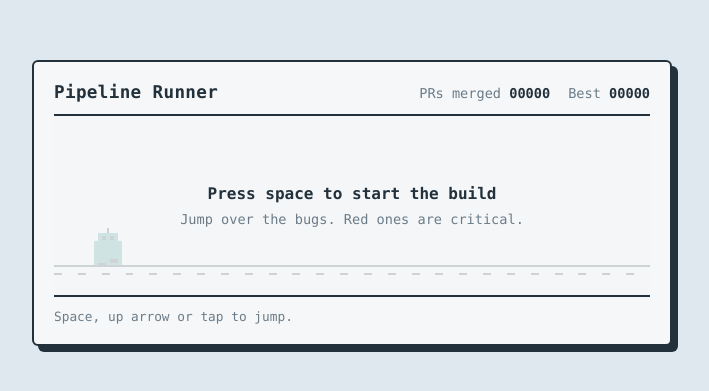
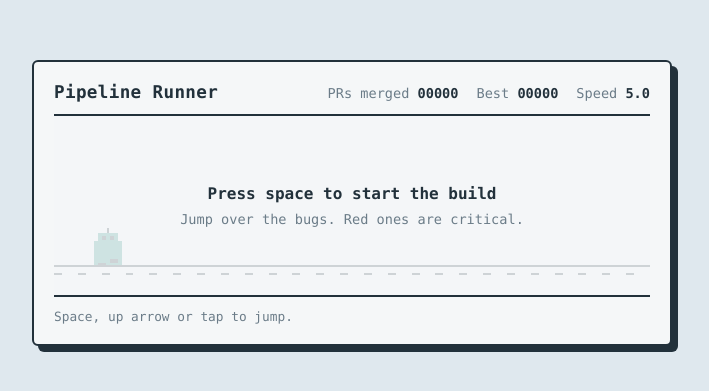
Before and after one commit to iammonny/pipeline-runner, a website with bundled scripts: page public/index.html in a window 1280 px wide. Shown: the part 197-588 px from the top of the page, without its empty margins (288-997 px from the left). Built offline with nearby package versions, Linux system fonts and the light colour scheme.

Commit message:
Show current game speed in the HUD (#1)

```diff
--- a/public/game.js
+++ b/public/game.js
@@ -8,6 +8,7 @@ const canvas = document.getElementById('game');
 const ctx = canvas.getContext('2d');
 const scoreEl = document.getElementById('score');
 const bestEl = document.getElementById('best');
+const speedEl = document.getElementById('speed');
 const overlay = document.getElementById('overlay');
 const overlayTitle = document.getElementById('overlay-title');
 const overlayHint = document.getElementById('overlay-hint');
@@ -66,6 +67,7 @@ function update() {
   score += speed / 10;
   groundOffset = (groundOffset + speed) % 24;
   scoreEl.textContent = formatScore(score);
+  speedEl.textContent = speed.toFixed(1);
   if (obstacles.some((o) => collides(runner, o))) gameOver();
 }
 
--- a/public/index.html
+++ b/public/index.html
@@ -13,6 +13,7 @@
       <p class="counters">
         <span>PRs merged <output id="score">00000</output></span>
         <span>Best <output id="best">00000</output></span>
+        <span>Speed <output id="speed">5.0</output></span>
       </p>
     </header>
 
```
